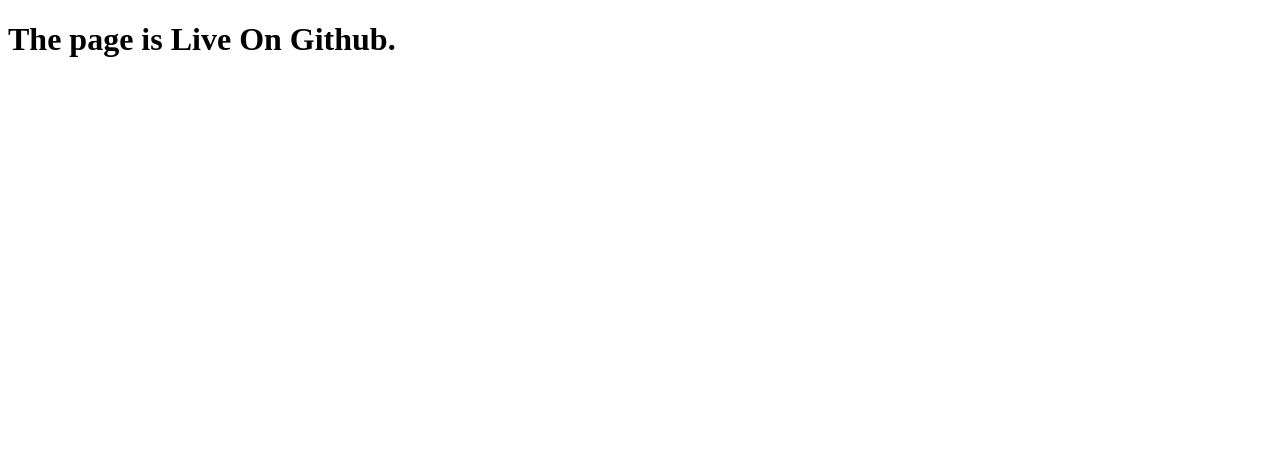
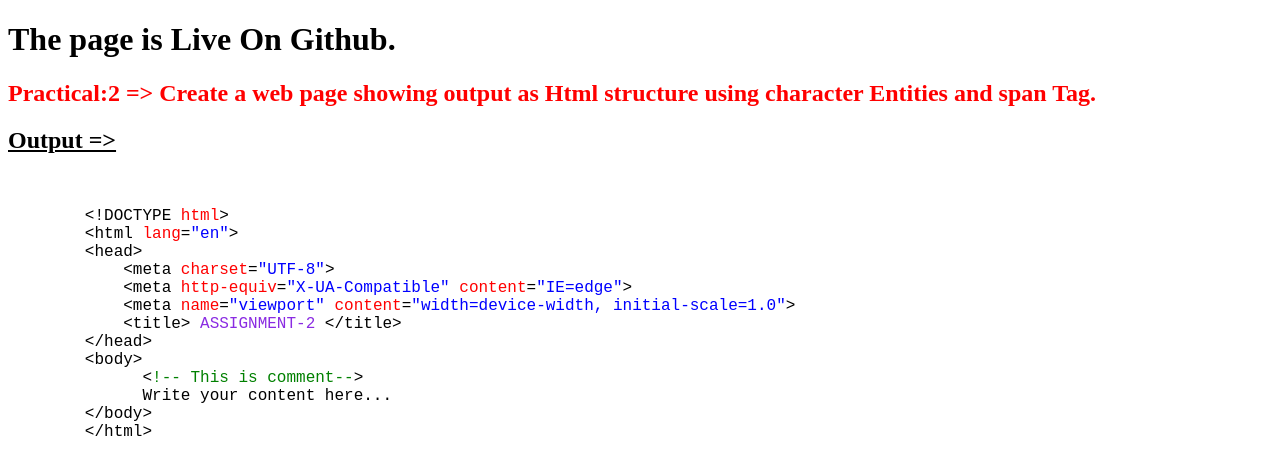
Before and after one commit to D-Coder135/Assignment3_Fullstack, a plain HTML site: page index.html in a window 1280 px wide. Drawn offline with Linux system fonts and the light colour scheme.

Commit message:
add some code inside the body tag

```diff
--- a/index.html
+++ b/index.html
@@ -8,5 +8,23 @@
 </head>
 <body>
     <h1>The page is Live On Github.</h1>
+    <font size="5.50"><span style="color:red"><strong> Practical:2 =>  Create a web page showing output as Html structure using character Entities and span Tag.</strong></span></font size>
+        <h2><strong><u>Output =></u></strong></h2>
+        <pre style="text-align: left;">
+        <font size="4.0">
+        &lt;<span>!DOCTYPE</span> <span style="color:red">html</span>&gt;
+        &lt;<span>html</span> <span style="color:red">lang</span><span>=</span><span style="color:blue">"en"</span>&gt;
+        &lt;<span>head</span>&gt;
+            &lt;<span>meta</span> <span style="color:red">charset</span><span>=</span><span style="color:blue">"UTF-8"</span>&gt;
+            &lt;<span>meta</span> <span style="color:red">http-equiv</span><span>=</span><span style="color:blue">"X-UA-Compatible"</span> <span style="color:red">content</span><span>=</span><span style=color:blue>"IE=edge"</span><span style="color:black">&gt;</span>
+            &lt;<span>meta</span> <span style="color:red">name</span><span>=</span><span style="color:blue">"viewport"</span> <span style="color:red">content</span><span>=</span><span style="color:blue">"width=device-width, initial-scale=1.0"</span><span style="color:black">&gt;</span>
+            &lt;<span>title</span>&gt; <span style="color:blueviolet">ASSIGNMENT-2</span> &lt;<span style="color:black">/title</span>&gt;
+        &lt;<span>/head</span>&gt;
+        &lt;<span>body</span>&gt;<font size="4.0">
+              &lt;<span style="color:green">!-- This is comment--</span>&gt;
+              <span style="color:black">Write your content here...</span></font size>
+        &lt;<span>/body</span>&gt;
+        &lt;<span>/html</span>&gt;</font size>
+        </pre>
 </body>
 </html>
```
